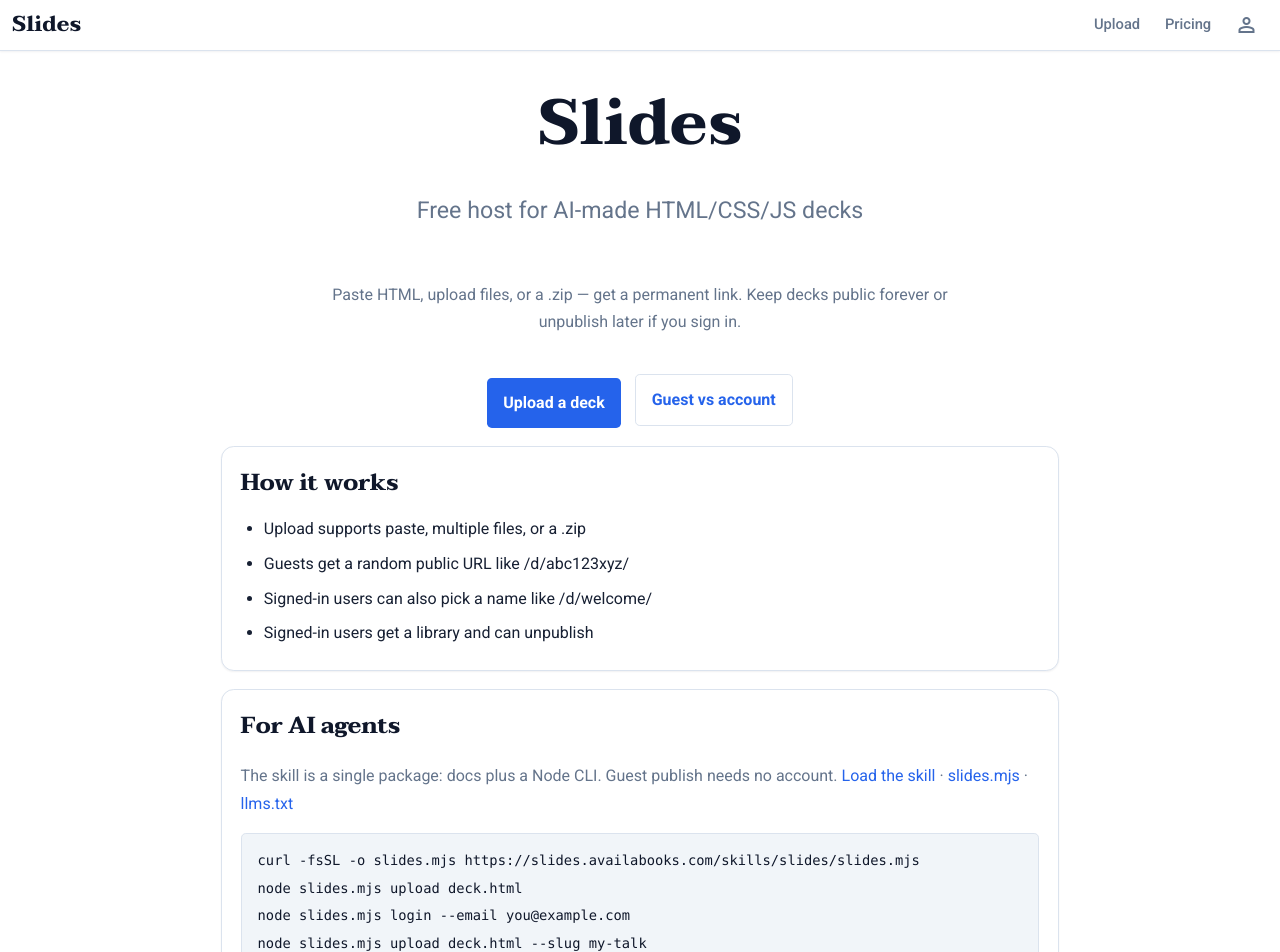
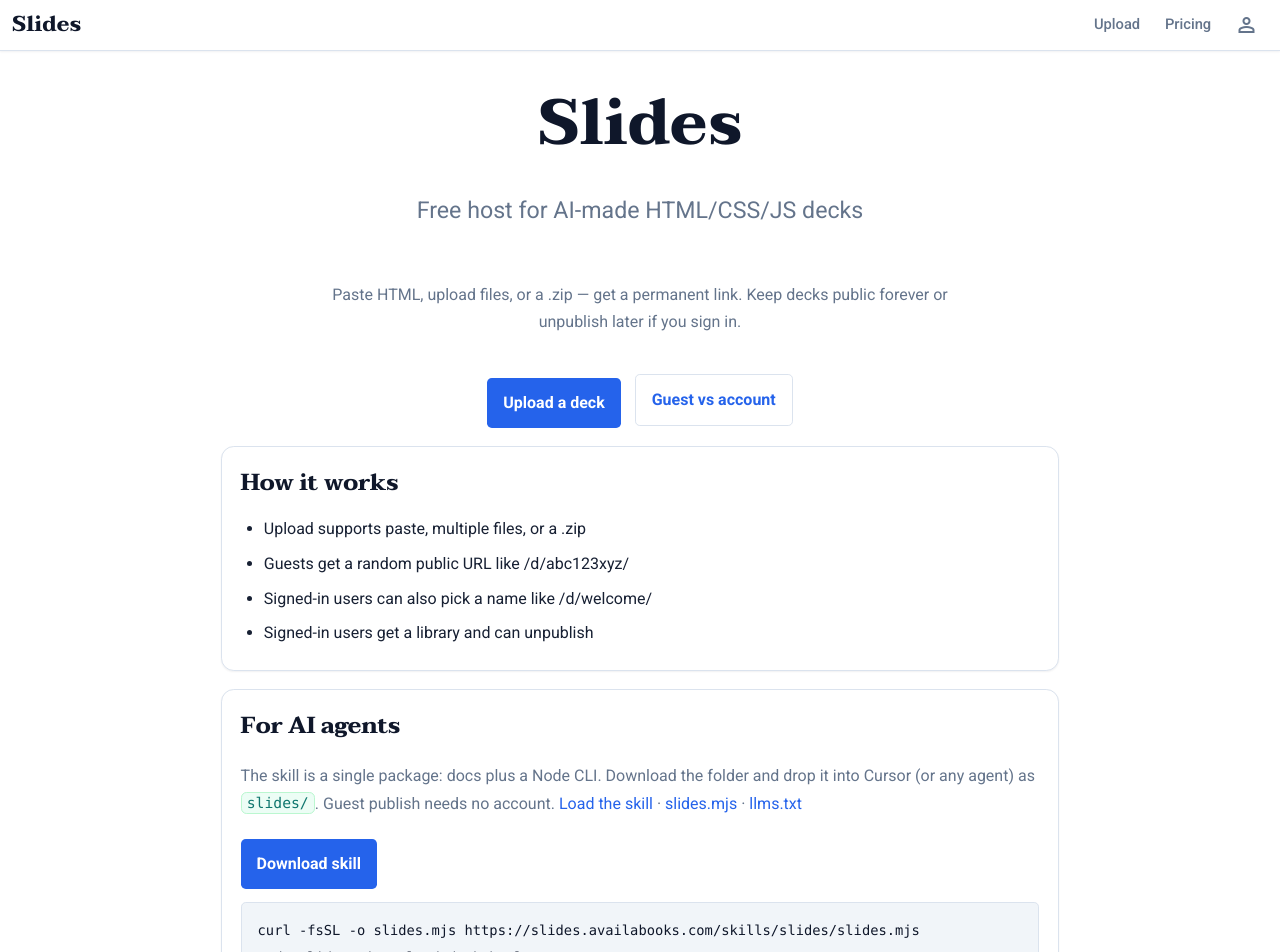
Before and after one commit to availabooks/slides, a React (Vite) app in the folder web/: page / in a window 1280 px wide. Shown: the top 952 px of the page. Built offline with nearby package versions, Linux system fonts and the light colour scheme; no server answers.

Commit message:
Add a Download skill button that zips the full skill folder.

```diff
--- a/web/src/pages/Home.tsx
+++ b/web/src/pages/Home.tsx
@@ -30,14 +30,20 @@ export default function Home() {
       <div className="card">
         <h2 className="h2">For AI agents</h2>
         <p className="muted">
-          The skill is a single package: docs plus a Node CLI. Guest publish
-          needs no account.{' '}
+          The skill is a single package: docs plus a Node CLI. Download the
+          folder and drop it into Cursor (or any agent) as{' '}
+          <code>slides/</code>. Guest publish needs no account.{' '}
           <a href="/skills/slides/SKILL.md">Load the skill</a>
           {' · '}
           <a href="/skills/slides/slides.mjs">slides.mjs</a>
           {' · '}
           <a href="/llms.txt">llms.txt</a>
         </p>
+        <div className="row gap-m">
+          <a className="btn" href="/skills/slides.zip" download="slides.zip">
+            Download skill
+          </a>
+        </div>
         <pre className="agent-snippet">
           <code>
             {`curl -fsSL -o slides.mjs https://slides.availabooks.com/skills/slides/slides.mjs
--- a/web/vite.config.ts
+++ b/web/vite.config.ts
@@ -1,16 +1,28 @@
-import { cpSync, mkdirSync } from 'node:fs';
+import { cpSync, mkdirSync, readdirSync, readFileSync, writeFileSync } from 'node:fs';
 import { resolve } from 'node:path';
+import { zipSync } from 'fflate';
 import react from '@vitejs/plugin-react';
 import { defineConfig } from 'vite';
+
+function zipSkillFolder(dist: string) {
+  const src = resolve(__dirname, '../skills/slides');
+  const files: Record<string, Uint8Array> = {};
+  for (const name of readdirSync(src)) {
+    if (name.startsWith('.') || name.endsWith('.zip')) continue;
+    files[`slides/${name}`] = new Uint8Array(readFileSync(resolve(src, name)));
+  }
+  writeFileSync(resolve(dist, 'skills/slides.zip'), zipSync(files));
+}
 
 function copyAgentDocs() {
   return {
     name: 'copy-agent-docs',
     closeBundle() {
       const dist = resolve(__dirname, '../dist');
-      mkdirSync(dist, { recursive: true });
+      mkdirSync(resolve(dist, 'skills'), { recursive: true });
       cpSync(resolve(__dirname, '../skills/slides'), resolve(dist, 'skills/slides'), { recursive: true });
       cpSync(resolve(__dirname, '../llms.txt'), resolve(dist, 'llms.txt'));
+      zipSkillFolder(dist);
     }
   };
 }
```
Also changed, not shown: llms.txt, 1 other file (tests, documents, lock files or other folders).
